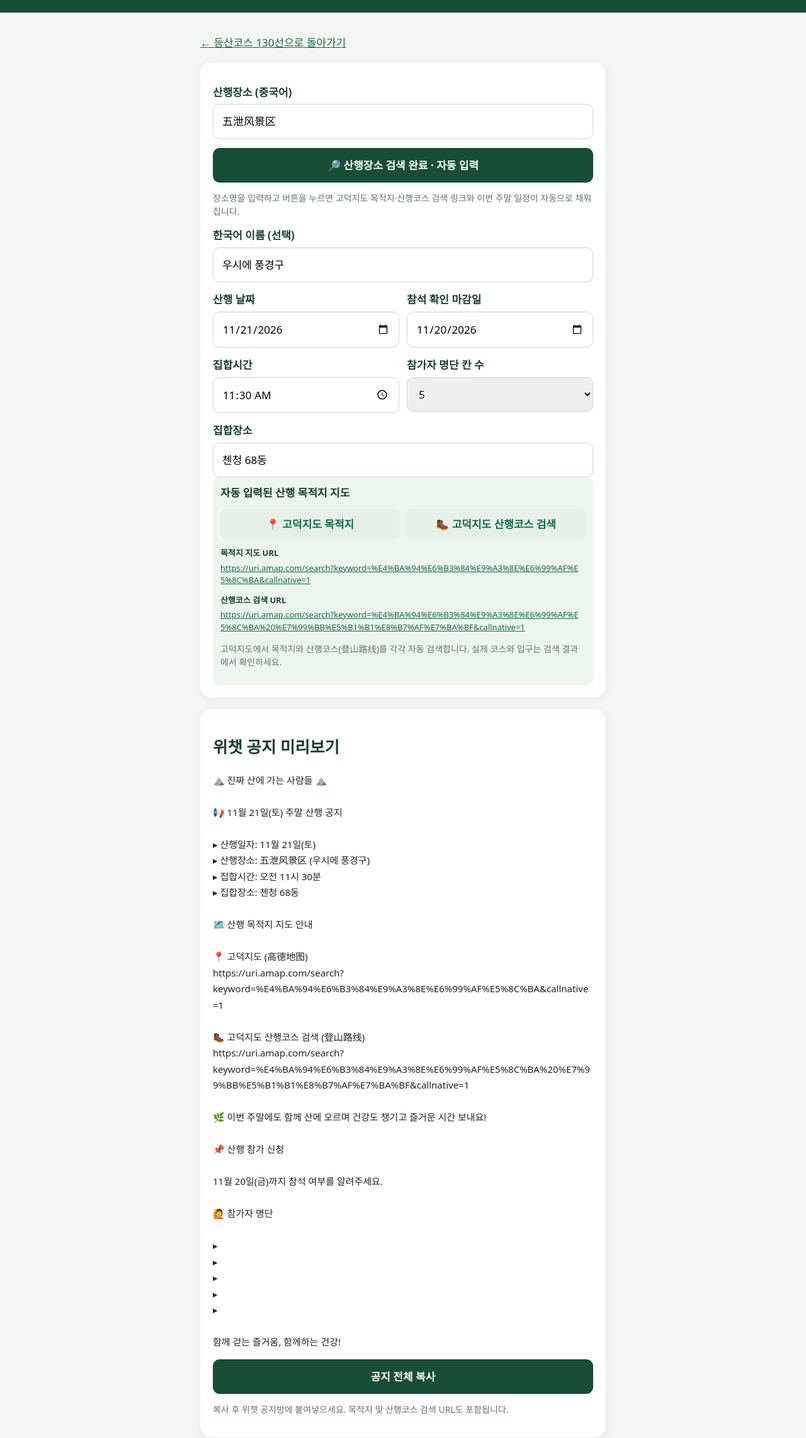
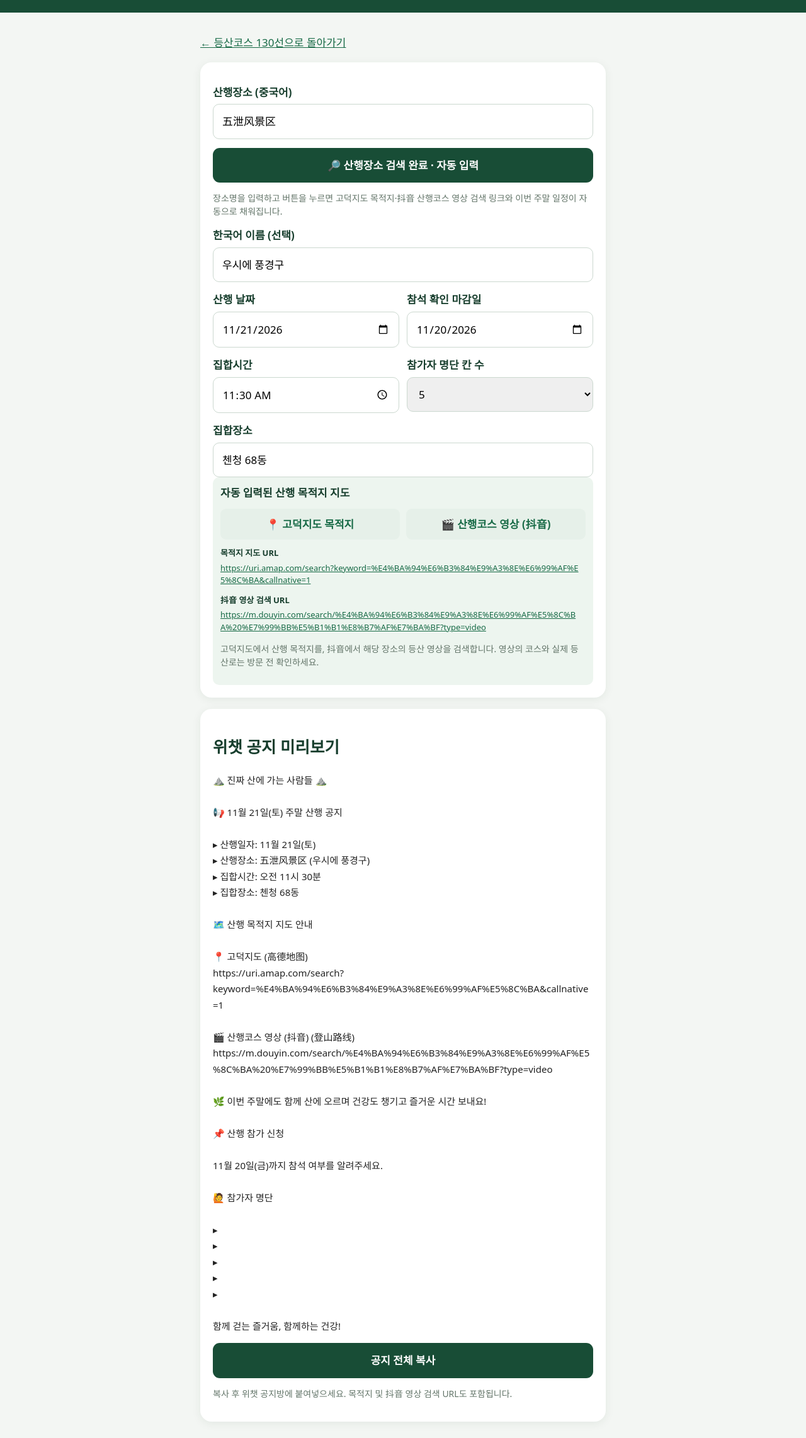
Before and after one commit to foryun74-web/-jinhua-hiking, a plain HTML site: page notice.html in a window 1280 px wide. Shown: the part 86-2370 px from the top of the page at 63% size. Drawn offline with Linux system fonts and the light colour scheme.

Commit message:
Add files via upload

```diff
--- a/notice.html
+++ b/notice.html
@@ -23,7 +23,7 @@ pre{white-space:pre-wrap;overflow-wrap:anywhere;font:15px/1.7 system-ui,sans-ser
 <label for="place">산행장소 (중국어)</label>
 <input id="place" value="五泄风景区" placeholder="예: 东白山 / 五泄风景区" autocomplete="off">
 <button id="search" type="button">🔎 산행장소 검색 완료 · 자동 입력</button>
-<p id="searchStatus" class="muted" aria-live="polite">장소명을 입력하고 버튼을 누르면 고덕지도 목적지·산행코스 검색 링크와 이번 주말 일정이 자동으로 채워집니다.</p>
+<p id="searchStatus" class="muted" aria-live="polite">장소명을 입력하고 버튼을 누르면 고덕지도 목적지·抖音 산행코스 영상 검색 링크와 이번 주말 일정이 자동으로 채워집니다.</p>
 <label for="ko">한국어 이름 (선택)</label><input id="ko" value="우시에 풍경구">
 <div class="row">
 <div><label for="date">산행 날짜</label><input id="date" type="date"></div>
@@ -34,12 +34,12 @@ pre{white-space:pre-wrap;overflow-wrap:anywhere;font:15px/1.7 system-ui,sans-ser
 </div>
 <label for="meeting">집합장소</label><input id="meeting" value="첸청 68동">
 <div class="notice"><strong>자동 입력된 산행 목적지 지도</strong>
-<div class="links"><a id="amap" target="_blank" rel="noopener noreferrer">📍 고덕지도 목적지</a><a id="route" target="_blank" rel="noopener noreferrer">🥾 고덕지도 산행코스 검색</a></div><div class="mapurls"><div><strong>목적지 지도 URL</strong><div><a id="amapUrl" target="_blank" rel="noopener noreferrer"></a></div></div><div><strong>산행코스 검색 URL</strong><div><a id="routeUrl" target="_blank" rel="noopener noreferrer"></a></div></div></div>
-<p class="muted">고덕지도에서 목적지와 산행코스(登山路线)를 각각 자동 검색합니다. 실제 코스와 입구는 검색 결과에서 확인하세요.</p></div>
+<div class="links"><a id="amap" target="_blank" rel="noopener noreferrer">📍 고덕지도 목적지</a><a id="route" target="_blank" rel="noopener noreferrer">🎬 산행코스 영상 (抖音)</a></div><div class="mapurls"><div><strong>목적지 지도 URL</strong><div><a id="amapUrl" target="_blank" rel="noopener noreferrer"></a></div></div><div><strong>抖音 영상 검색 URL</strong><div><a id="routeUrl" target="_blank" rel="noopener noreferrer"></a></div></div></div>
+<p class="muted">고덕지도에서 산행 목적지를, 抖音에서 해당 장소의 등산 영상을 검색합니다. 영상의 코스와 실제 등산로는 방문 전 확인하세요.</p></div>
 </section>
 <section class="card" id="result"><h2>위챗 공지 미리보기</h2><pre id="preview"></pre>
 <button id="copy" type="button">공지 전체 복사</button>
-<p class="muted" id="status" aria-live="polite">복사 후 위챗 공지방에 붙여넣으세요. 목적지 및 산행코스 검색 URL도 포함됩니다.</p></section>
+<p class="muted" id="status" aria-live="polite">복사 후 위챗 공지방에 붙여넣으세요. 목적지 및 抖音 영상 검색 URL도 포함됩니다.</p></section>
 </main>
 <script>
 const ids=['place','ko','date','deadline','time','count','meeting'];
@@ -50,7 +50,7 @@ function nextSaturday(){const d=new Date();d.setHours(12,0,0,0);d.setDate(d.getD
 function day(v){if(!v)return '미정';const d=new Date(v+'T12:00:00');return `${d.getMonth()+1}월 ${d.getDate()}일(${['일','월','화','수','목','금','토'][d.getDay()]})`;}
 function links(p){const q=encodeURIComponent(p.trim());return {
 a:'https://uri.amap.com/search?keyword='+q+'&callnative=1',
-r:'https://uri.amap.com/search?keyword='+encodeURIComponent(p.trim()+' 登山路线')+'&callnative=1'
+r:'https://m.douyin.com/search/'+encodeURIComponent(p.trim()+' 登山路线')+'?type=video'
 };}
 function update(){
  const p=el('place').value.trim();const {a,r}=links(p);
@@ -73,7 +73,7 @@ function update(){
 📍 고덕지도 (高德地图)
 ${a}
 
-🥾 고덕지도 산행코스 검색 (登山路线)
+🎬 산행코스 영상 (抖音) (登山路线)
 ${r}
 
 🌿 이번 주말에도 함께 산에 오르며 건강도 챙기고 즐거운 시간 보내요!
@@ -99,7 +99,7 @@ function autofill(){
  el('time').value='11:30';el('count').value='5';
  if(!el('meeting').value.trim())el('meeting').value='첸청 68동';
  update();
- el('searchStatus').textContent=`${p} 목적지·산행코스 검색 링크와 산행 일정이 입력되었습니다. 지도 버튼에서 실제 위치를 확인해 주세요.`;
+ el('searchStatus').textContent=`${p} 목적지 지도·抖音 영상 검색 링크와 산행 일정이 입력되었습니다. 지도 버튼에서 실제 위치를 확인해 주세요.`;
  el('result').scrollIntoView({behavior:'smooth',block:'start'});
 }
 try{const saved=JSON.parse(localStorage.getItem('hikingNoticeDraft')||'null');if(saved)ids.forEach(id=>{if(saved[id]!=null)el(id).value=saved[id];});}catch(e){}
```
